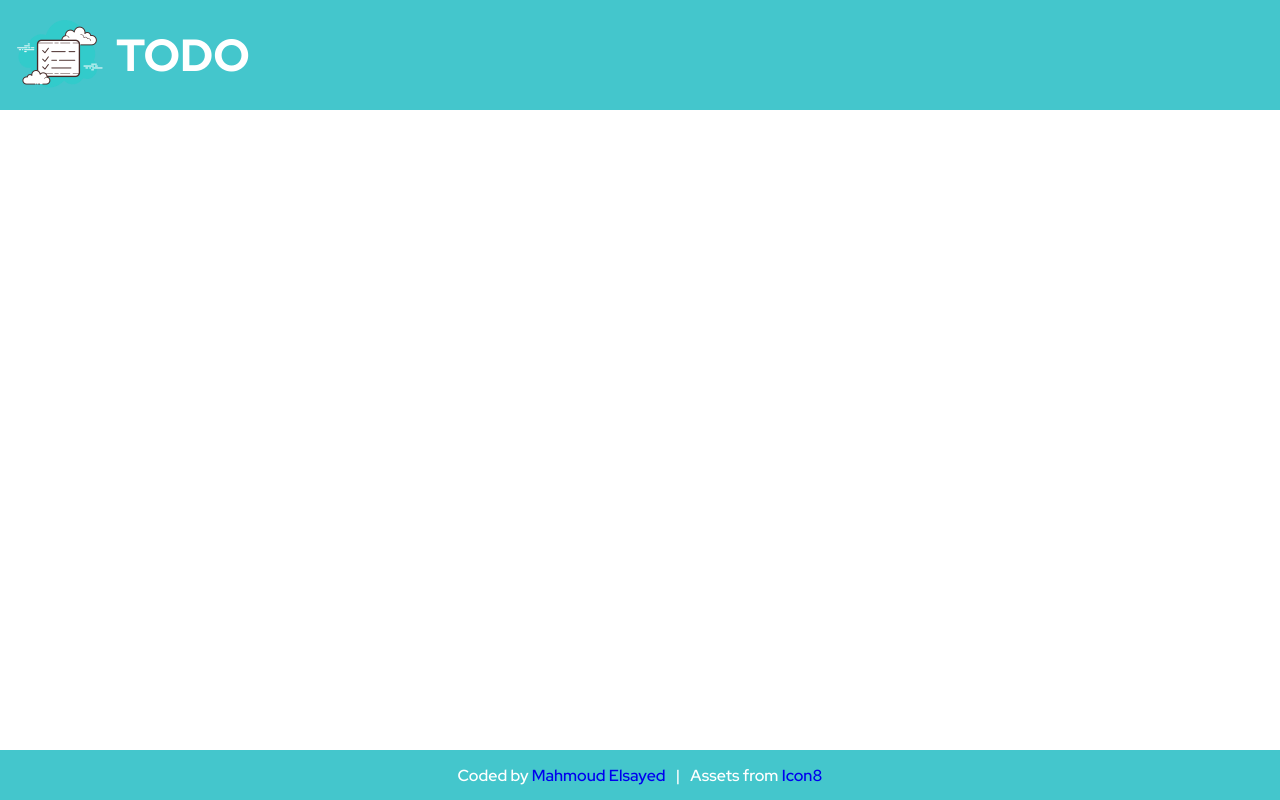
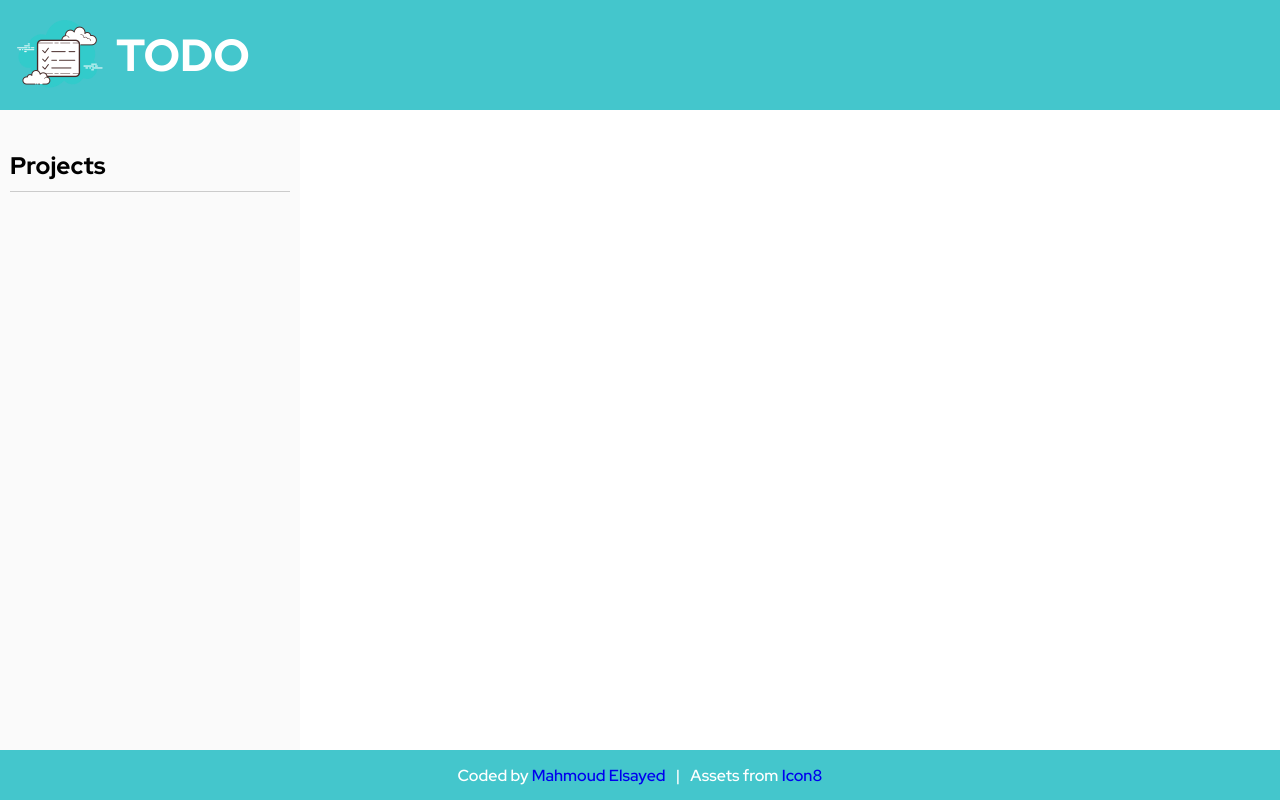
Before and after one commit to MahmoodElsaayed/todo-app, a website built with webpack: page src/template.html in a window 1280 px wide. Built offline with nearby package versions, Linux system fonts and the light colour scheme.

Commit message:
Add project-navigation sidebar to UI

```diff
--- a/src/main.css
+++ b/src/main.css
@@ -17,7 +17,9 @@
 
     --white: #ffffff;
     --black: #000000;
-    --teal-1: #44c6cc;
+    --teal: #44c6cc;
+    --gray: #cbcbcb;
+    --faded-gray: #8080800a;
 }
 
 html {
@@ -39,7 +41,7 @@ footer {
     gap: 10px;
     padding: 10px;
     color: var(--white);
-    background-color: var(--teal-1);
+    background-color: var(--teal);
 }
 
 header h1 {
@@ -63,6 +65,17 @@ a {
 
 .sidebar {
     width: 300px;
+    padding: 10px;
+    background-color: var(--faded-gray);
+}
+
+.sidebar > * {
+    margin-top: 30px;
+}
+
+.user-projects h2 {
+    padding-bottom: 10px;
+    border-bottom: 1px solid var(--gray);
 }
 
 .sidebar.hidden {
--- a/src/template.html
+++ b/src/template.html
@@ -20,7 +20,12 @@
             <h1>TODO</h1>
         </header>
         <main>
-            <div class="sidebar"></div>
+            <div class="sidebar">
+                <div class="default-projects"></div>
+                <div class="user-projects">
+                    <h2>Projects</h2>
+                </div>
+            </div>
             <div class="task-viewer"></div>
         </main>
         <footer>
```
